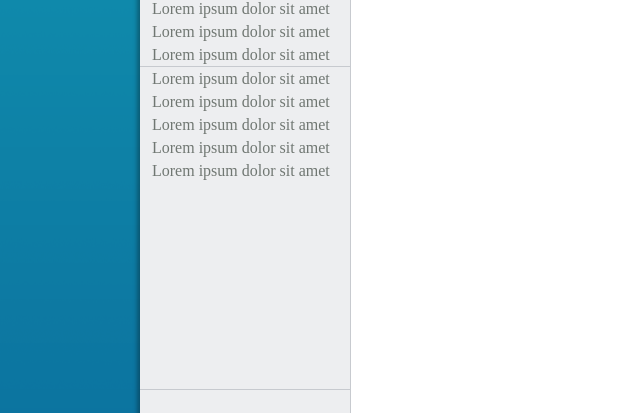
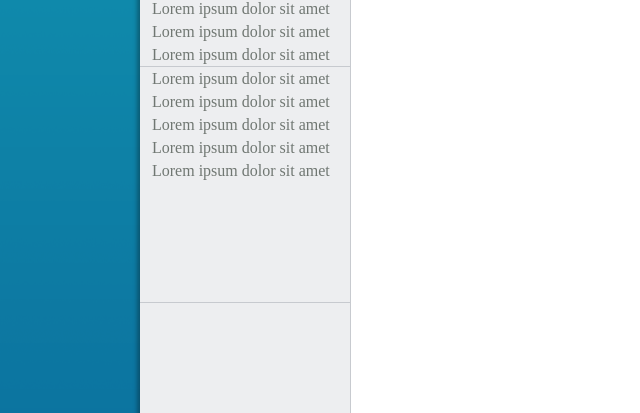
Before and after one commit to constantinepustovoy/HW4, a plain HTML site: page index.html in a window 1280 px wide. Shown: the part 539-952 px from the top of the page, 0-640 px from the left. Drawn offline with Linux system fonts and the light colour scheme.

Commit message:
version 1.1 -br

```diff
--- a/css/style.css
+++ b/css/style.css
@@ -239,7 +239,8 @@ h2{
 }
 
 .l_box2{
-	margin: 0;
+	margin: 0 0 200px 0;
+	padding-bottom: 120px;
 	padding-left: 12px;
 	line-height: 23px;
 	border-bottom: 1px solid #c7cacf;
```
Also changed, not shown: index.html (+0 -18 lines).
